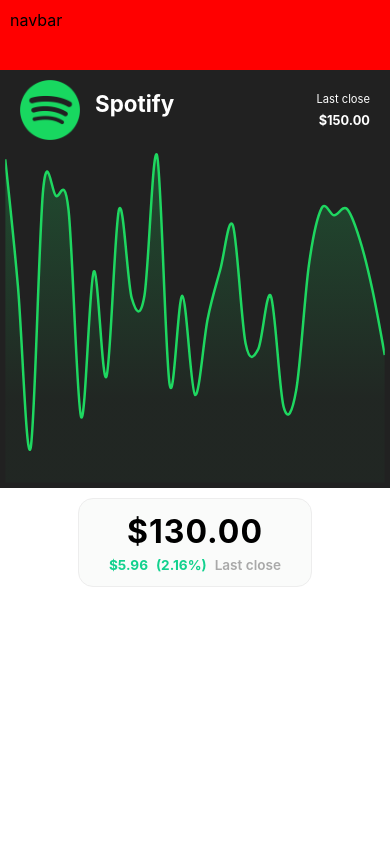
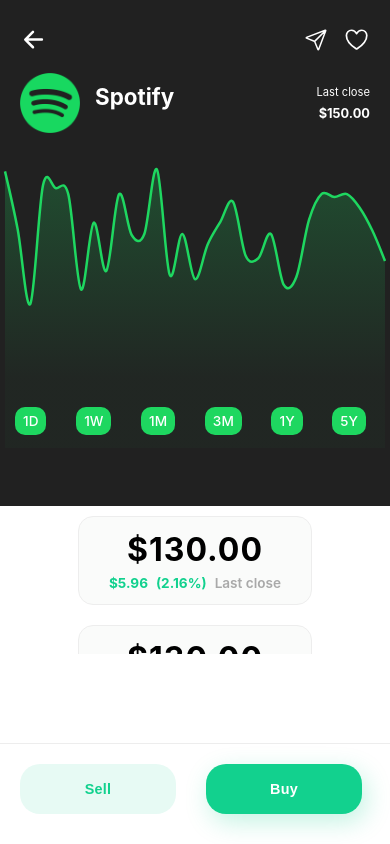
Before and after one commit to ajaykrshna/trading-pwa, a React (Create React App) app: page / in a window 390 px wide. Built offline with nearby package versions, Linux system fonts and the light colour scheme.

Commit message:
added stockpage

```diff
--- a/public/index.html
+++ b/public/index.html
@@ -1,14 +1,12 @@
 <!DOCTYPE html>
 <html lang="en">
+
 <head>
   <meta charset="utf-8" />
   <link rel="icon" href="%PUBLIC_URL%/favicon.ico" />
   <meta name="viewport" content="width=device-width, initial-scale=1" />
   <meta name="theme-color" content="#000000" />
-    <meta
-      name="Trading app pwa"
-      content="Web site created using create-react-app"
-    />
+  <meta name="Trading app pwa" content="Web site created using create-react-app" />
   <link rel="apple-touch-icon" href="%PUBLIC_URL%/logo192.png" />
   <!--
       manifest.json provides metadata used when your web app is installed on a
@@ -26,6 +24,7 @@
     -->
   <title>Trade</title>
 </head>
+
 <body>
   <noscript>You need to enable JavaScript to run this app.</noscript>
   <div id="root"></div>
@@ -39,5 +38,8 @@
       To begin the development, run `npm start` or `yarn start`.
       To create a production bundle, use `npm run build` or `yarn build`.
     -->
+  <script type="module" src="https://unpkg.com/ionicons@7.1.0/dist/ionicons/ionicons.esm.js"></script>
+  <script nomodule src="https://unpkg.com/ionicons@7.1.0/dist/ionicons/ionicons.js"></script>
 </body>
+
 </html>
--- a/src/components/Stockchart.js
+++ b/src/components/Stockchart.js
@@ -2,6 +2,7 @@
 import { ResponsiveContainer, AreaChart, XAxis, YAxis, Area, Tooltip, CartesianGrid } from "recharts";
 import { format, parseISO, subDays } from "date-fns";
 import { curveCardinal } from "d3-shape";
+import spotify from '../images/Spotifylogo.png'
 
 const data = [];
 
@@ -12,9 +13,22 @@
     })
 }
 
+console.log(data);
+
 function Stockchart() {
     return (
-        <ResponsiveContainer width='100%' height={'100%'}>
+        <div className="graph">
+            <div className="stockpage--head">
+                <div className="stockpage--head--wrap--logo">
+                    <img src={spotify} />
+                    <h2>Spotify</h2>
+                </div>
+                <div className="stockpage--head--wrap--price">
+                    <p className="stockpage--head--la">Last close</p>
+                    <p className="stockpage--head--price">$150.00</p>
+                </div>
+            </div>
+            <ResponsiveContainer width='100%' height='70%'>
                 <AreaChart data={data}>
                     <defs>
                         <linearGradient id="color" x1="0" y1="0" x2="0" y2="1">
@@ -23,10 +37,11 @@
                         </linearGradient>
                     </defs>
                     <Area type={curveCardinal} dataKey='value' stroke="#1ED760" strokeWidth={2.5} fill="url(#color)" />
-                {/* <XAxis
+                    <XAxis
                         dataKey='date'
                         axisLine={false}
                         tickLine={false}
+                        hide={true}
                         tickFormatter={str => {
                             const date = parseISO(str);
                             if (date.getDate() % 7 === 0) {
@@ -34,7 +49,7 @@
                             }
                             return "";
                         }}
-        /> */}
+                    />
                     <YAxis
                         dataKey='value'
                         hide={true}
@@ -42,14 +57,15 @@
                         tickLine={false}
                         tickCount={8}
                         type="number"
-                    domain={["auto", "auto"]}
+                        /* domain={["auto", "auto"]} */
                         tickFormatter={(number) => `$${number.toFixed(2)}`}
                     />
                     <Tooltip content={<Customtooltip />} cursor={false} />
                     {/* <CartesianGrid opacity={0.1} vertical={false} /> */}
                 </AreaChart>
-
             </ResponsiveContainer>
+            {datatime}
+        </div>
     );
 }
 
@@ -57,7 +73,7 @@
     if (active) {
         return (
             <div className="chart--tooltip">
-                {/* <h4>{format(parseISO(label), "eeee, d MMM, yyyy")}</h4> */}
+                <h4>{format(parseISO(label), "eee, d MMM")}</h4>
                 <p> {payload[0].value.toFixed(2)} INR</p>
             </div>
         )
@@ -65,4 +81,17 @@
     return null;
 }
 
+const datatime = (
+    <div className="stockchart--datatime">
+        <p>1D</p>
+        <p>1W</p>
+        <p>1M</p>
+        <p>3M</p>
+        <p>1Y</p>
+        <p>5Y</p>
+    </div>
+)
+
+
+
 export default Stockchart;
--- a/src/components/Stockpage.js
+++ b/src/components/Stockpage.js
@@ -1,25 +1,25 @@
 import React from "react";
-import spotify from '../images/Spotifylogo.png'
 import Stockchart from "./Stockchart";
 
 function Stockpage() {
     return (
-        <div className="stockpage">
+        <>
             <div className="navbar">
-                navbar
-            </div>
-            <div className="stockpage--head">
-                <div className="stockpage--head--wrap--logo">
-                    <img src={spotify} />
-                    <h2>Spotify</h2>
-                </div>
-                <div className="stockpage--head--wrap--price">
-                    <p className="stockpage--head--la">Last close</p>
-                    <p className="stockpage--head--price">$150.00</p>
+                <ion-icon name="arrow-back-outline" id='arrow-back-outline'></ion-icon>
+                <div className="navbar--iconwrap">
+                    <ion-icon name="paper-plane-outline" id='paper-plane-outline'></ion-icon>
+                    <ion-icon name="heart-outline"></ion-icon>
                 </div>
             </div>
-            <div className="graph">
-                <Stockchart/>
+            <div className="stockpage">
+                <Stockchart />
+                <div className="stockpage--data">
+                    <h1>$130.00</h1>
+                    <div className="stockpage--data--wrap">
+                        <p className="stockpage--data--d">$5.96</p>
+                        <p className="stockpage--data--d">(2.16%)</p>
+                        <p className="stockpage--data--l">Last close</p>
+                    </div>
                 </div>
                 <div className="stockpage--data">
                     <h1>$130.00</h1>
@@ -29,8 +29,25 @@
                         <p className="stockpage--data--l">Last close</p>
                     </div>
                 </div>
+                <div className="stockpage--data">
+                    <h1>$130.00</h1>
+                    <div className="stockpage--data--wrap">
+                        <p className="stockpage--data--d">$5.96</p>
+                        <p className="stockpage--data--d">(2.16%)</p>
+                        <p className="stockpage--data--l">Last close</p>
                     </div>
+                </div>
+                {buysell}
+            </div>
+        </>
     );
 }
 
+const buysell = (
+    <div className="stockchart--buysell">
+        <button className="stockchart--sell">Sell</button>
+        <button className="stockchart--buy">Buy</button>
+    </div>
+)
+
 export default Stockpage;
--- a/src/index.css
+++ b/src/index.css
@@ -12,12 +12,42 @@
 @media screen and (max-device-width: 800px) {
   .App {
     /* give padding to all */
+    padding: 0;
+    margin: 0;
+    overflow-x: hidden;
   }
 
   .navbar {
     height: 50px;
-    padding: 10px;
-    background-color: red;
+    /* padding: 10px 20px; */
+    padding-top: 15px;
+    background-color: #212121;
+    z-index: 999;
+    display: flex;
+    align-items: center;
+    justify-content: space-between;
+    position: absolute;
+    width: 100vw;
+  }
+
+  ion-icon {
+    font-size: 1.7rem;
+    color: #fff;
+  }
+
+  #arrow-back-outline {
+    margin-left: 20px;
+  }
+
+  #paper-plane-outline {
+    font-size: 1.5rem;
+  }
+
+  .navbar--iconwrap {
+    display: flex;
+    align-items: center;
+    gap: 15px;
+    margin-right: 20px;
   }
 
   .stocks {
@@ -67,7 +97,9 @@
 
   .stockpage {
     display: flex;
+    margin-top: 63px;
     flex-direction: column;
+    height: 70vh;
   }
 
   .stockpage--head {
@@ -108,7 +140,8 @@
   }
 
   .graph {
-    height: 40vh;
+    height: 75%;
+    margin-bottom: -0px;
     background-color: #212121;
   }
 
@@ -149,7 +182,72 @@
   }
 
   .chart--tooltip p {
+    margin: 0;
     color: #fff;
     font-weight: 700;
   }
+
+  .chart--tooltip h4 {
+    margin: 0;
+    color: #E7FAF4;
+    font-size: 0.9rem;
+    font-weight: 600;
+  }
+
+  .stockchart--datatime {
+    display: flex;
+    justify-content: space-between;
+    text-align: center;
+    margin: 20px 15px;
+    position: relative;
+    bottom: 15%;
+    width: 90vw;
+  }
+
+  .stockchart--datatime p {
+    margin: 0;
+    padding: 6px 8px;
+    background-color: #1ed760;
+    color: #fff;
+    font-size: 0.85rem;
+    font-weight: 500;
+    border-radius: 10px;
+  }
+
+  .stockchart--buysell {
+    position: fixed;
+    bottom: 0;
+    width: 100%;
+    height: 50px;
+    padding: 20px;
+    padding-bottom: 30px;
+    display: flex;
+    gap: 30px;
+    background: #fff;
+    border-top: 1px solid #ededed;
+  }
+
+  .stockchart--buy {
+    width: 40%;
+    border-radius: 20px;
+    border: none;
+    background-color: #12d18e;
+    color: #fff;
+    font-weight: 550;
+    font-size: 0.9rem;
+    letter-spacing: 0.0125rem;
+    box-shadow: 4px 8px 24px 0px rgba(18, 209, 142, 0.25);
+  }
+
+  .stockchart--sell {
+    width: 40%;
+    border-radius: 20px;
+    border: none;
+    background-color: #E7FAF4;
+    color: #12d18e;
+    font-weight: 550;
+    line-height: 140%;
+    font-size: 0.9rem;
+    letter-spacing: 0.0125rem;
+  }
 }
```
Lines whose indentation alone changed are shown as unchanged.
